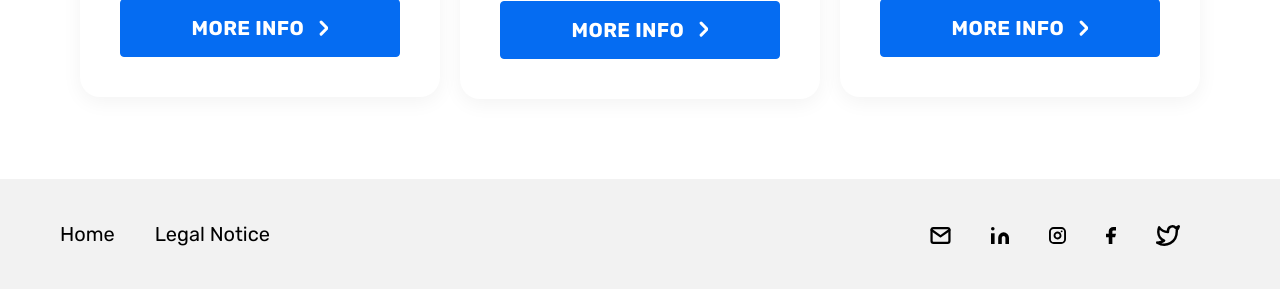
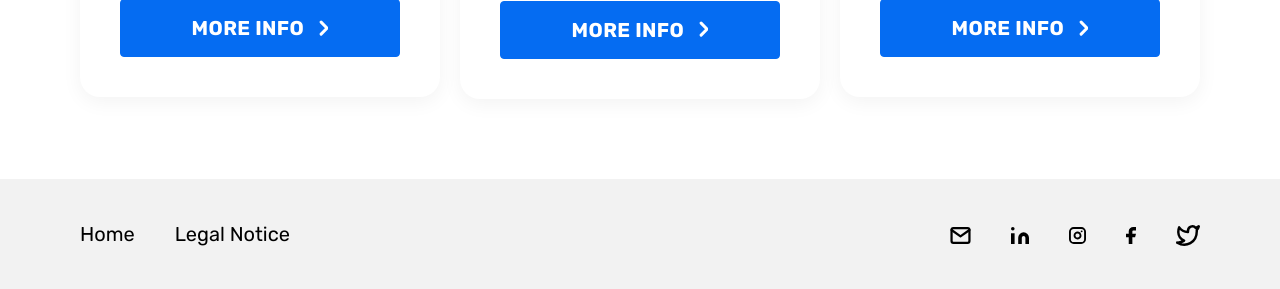
Before and after one commit to hija/toolmatching, a Flask app: template backend/toolmatching/templates/Results.html in a window 1280 px wide. Shown: the part 1524-1813 px from the top of the page. Run offline with Flask 2, Linux system fonts and the light colour scheme; the template is opened without the code that fills it, so the values that code supplies are empty; some libraries are stand-ins or nearby versions.

Commit message:
Home page image change to map with APP logo, App footer update

```diff
--- a/backend/toolmatching/templates/Results.html
+++ b/backend/toolmatching/templates/Results.html
@@ -219,8 +219,14 @@
         </div>
     </main>
 
+
+
+
+</div>
+
+
 <footer class="custom-footer">
-            <div class="footer-container d-flex justify-content-between">
+            <div class="container d-flex justify-content-between">
 
               <div class="d-flex justify-content-between">
                 <div class="footer-content">
@@ -232,27 +238,23 @@
               </div>
 
               <div>
-                <div class="footer-content-icon" style="float:right; padding-right:40px;">
+                <div class="footer-content-icon" style="float:right; padding-left:40px;">
                     <a href="#"><img src="{{ url_for('static', filename='images/twitter.svg') }}" alt="twitter" hieight="17"></a>
                 </div>
-                <div class="footer-content-icon" style="float:right; padding-right:40px;">
+                <div class="footer-content-icon" style="float:right; padding-left:40px;">
                     <a href="#"><img src="{{ url_for('static', filename='images/facebook.svg') }}" alt="facebook" height="17"></a>
                 </div>
-                <div class="footer-content-icon" style="float:right; padding-right:40px;">
+                <div class="footer-content-icon" style="float:right; padding-left:40px;">
                     <a href="#"><img src="{{ url_for('static', filename='images/instagram.svg') }}" alt="instagram" height="17"></a>
                 </div>
-                <div class="footer-content-icon" style="float:right; padding-right:40px;">
+                <div class="footer-content-icon" style="float:right; padding-left:40px;">
                     <a href="#"><img src="{{ url_for('static', filename='images/linkedin.svg') }}" alt="linkedin" height="17"></a>
                 </div>
-                <div class="footer-content-icon" style="float:right; padding-right:40px;">
+                <div class="footer-content-icon" style="float:right; padding-left:40px;">
                     <a href="#"><img src="{{ url_for('static', filename='images/mail.svg') }}" alt="mail" height="17"></a>
                 </div>
               </div>
             </div>
 </footer>
 
-
-</div>
-
-
 {% include 'footer.html' %}
--- a/frontend/src/scss/styles.scss
+++ b/frontend/src/scss/styles.scss
@@ -673,7 +673,7 @@ $offset-y-range-output: 4px;
   background-color: #F2F2F2;
   position: relative;
   clear: both;
-  padding: 40px 60px;
+  padding: 40px 50px;
 }
 
 .footer-container {
```
Also changed, not shown: frontend/Legal.html (+9 -8 lines), frontend/css/styles.css (+4 -3 lines), frontend/index.html (+8 -7 lines), backend/toolmatching/static/css/styles.css, frontend/img/logo.png, frontend/src/css/styles.css.
